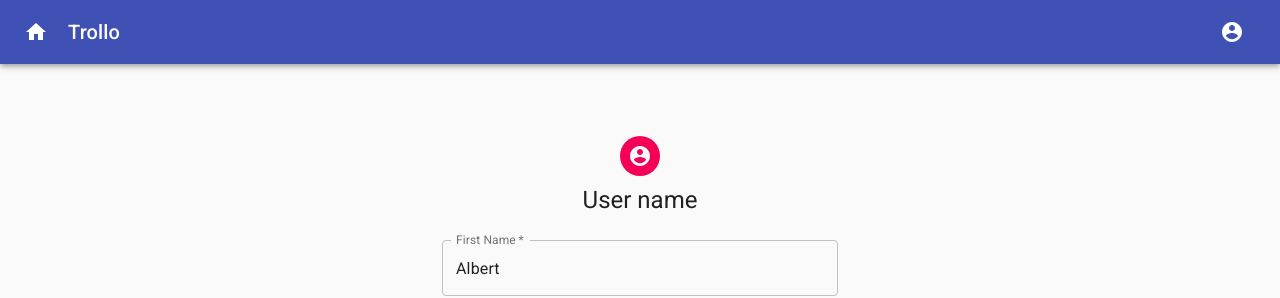
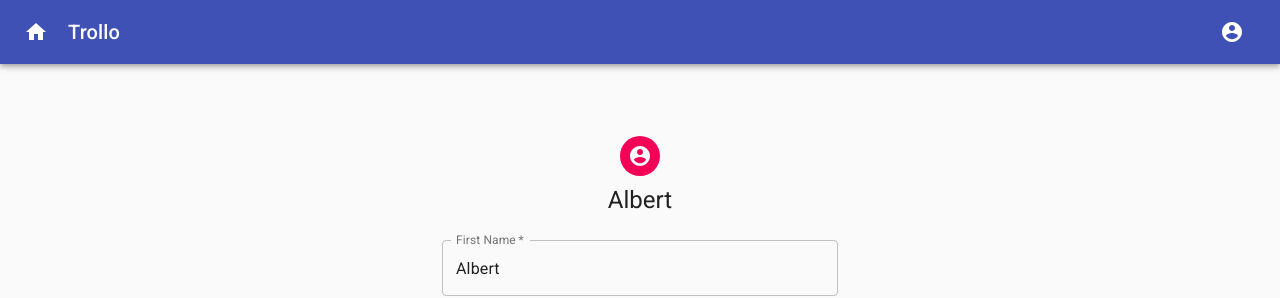
Before and after one commit to Vooooodoo/task-manager-frontend, a React (Create React App) app: page /profile in a window 1280 px wide. Shown: the top 298 px of the page. Built offline with nearby package versions, Linux system fonts and the light colour scheme.

Commit message:
refactor: improve KISS

```diff
--- a/src/components/App/App.js
+++ b/src/components/App/App.js
@@ -7,6 +7,7 @@ import Header from '../Header';
 import Router from '../../routes';
 import Footer from '../Footer';
 
+// добавим кастомную переменную в глобальный объект theme
 const theme = createMuiTheme({
   whiteColor: 'white',
 });
--- a/src/components/Header/index.js
+++ b/src/components/Header/index.js
@@ -14,7 +14,7 @@ import { setIsLoggedIn } from '../../store/auth';
 
 // стоковый способ стилизации Material UI компонентов
 // единый объект с классами в котором описываем стили конкретного компонента
-// также есть доступ к глобальому объекту theme
+// также есть доступ к глобальному объекту theme
 const useStyles = makeStyles((theme) => ({
   root: {
     flexGrow: 1,
--- a/src/components/Profile/index.js
+++ b/src/components/Profile/index.js
@@ -41,7 +41,7 @@ function Profile({ allUsers }) {
           <AccountCircle />
         </Avatar>
         <Typography component="h2" variant="h5">
-          User name
+          {authorizedUser.firstName}
         </Typography>
         <form className={classes.form} noValidate>
           <Input
--- a/src/components/SignIn/index.js
+++ b/src/components/SignIn/index.js
@@ -24,7 +24,6 @@ const useStyles = makeStyles((theme) => ({
     backgroundColor: theme.palette.secondary.main,
   },
   form: {
-    width: '100%', // Fix IE 11 issue.
     marginTop: theme.spacing(1),
   },
   submit: {
--- a/src/components/SignUp/index.js
+++ b/src/components/SignUp/index.js
@@ -23,7 +23,6 @@ const useStyles = makeStyles((theme) => ({
     backgroundColor: theme.palette.secondary.main,
   },
   form: {
-    width: '100%', // Fix IE 11 issue.
     marginTop: theme.spacing(3),
   },
   submit: {
--- a/src/routes/account.js
+++ b/src/routes/account.js
@@ -1,6 +1,6 @@
 import Main from '../components/Main';
+import Board from '../components/Board';
 import Profile from '../components/Profile';
-import Board from '../components/Board';
 
 const accountRoutes = [
   {
```
Also changed, not shown: src/components/Main/index.js (+0 -13 lines).
